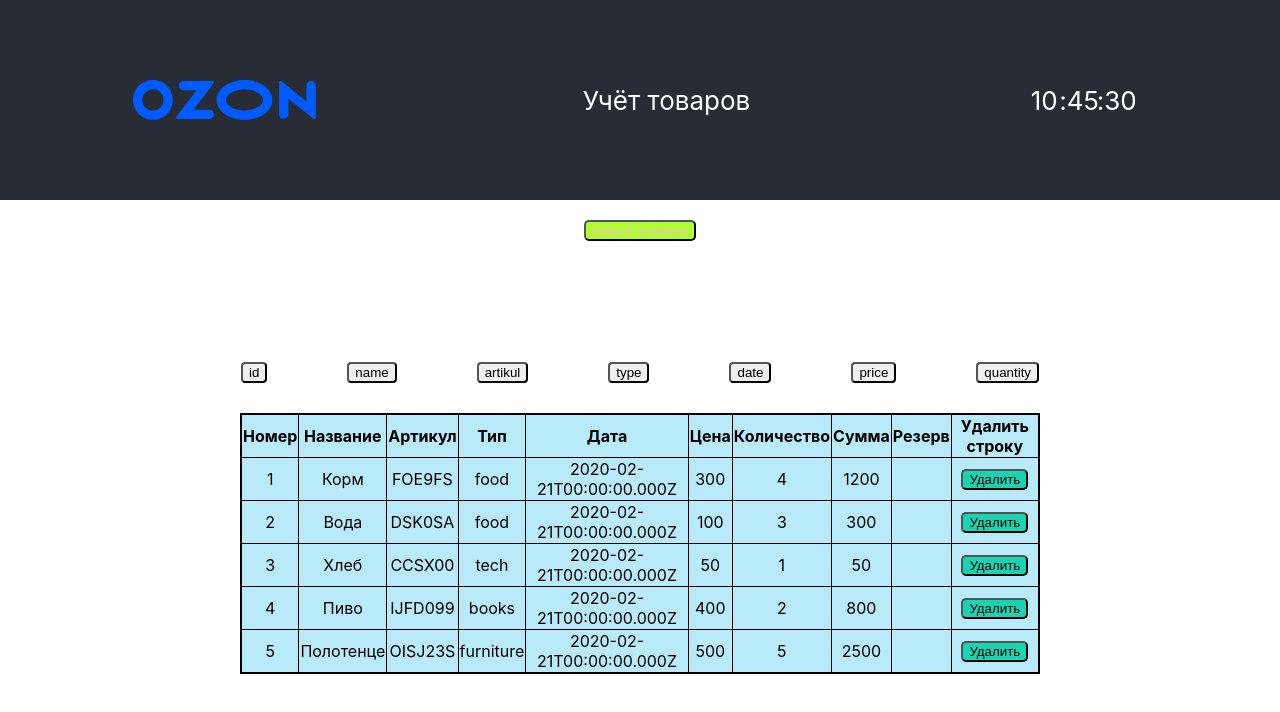
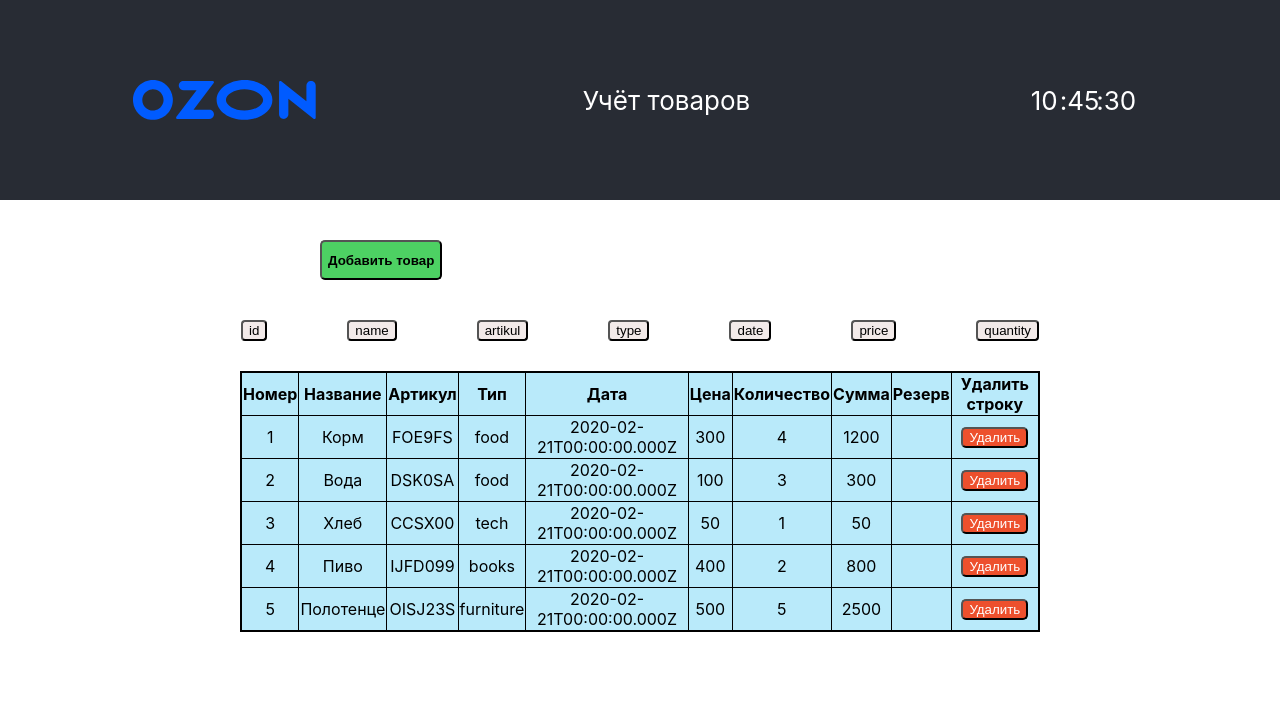
Before and after one commit to thegreatdestroyer/ozon-trainee, a React (Create React App) app: page /table in a window 1280 px wide. Shown: the top 712 px of the page. Built offline with nearby package versions, Linux system fonts and the light colour scheme.

Commit message:
поправил css, сделал форму добавления товара модальным окном

```diff
--- a/src/App.css
+++ b/src/App.css
@@ -1,3 +1,4 @@
 .App {
-  text-align: center;
+  margin: 0;
+  padding: 0;
 }
--- a/src/components/AddRowForm/AddRowForm.css
+++ b/src/components/AddRowForm/AddRowForm.css
@@ -1,25 +1,100 @@
+.form {
+
+}
+
 .addForm {
     display: none;
 }
 
 .addButton {
-    background: greenyellow;
+    background: #4dd163;
     border-radius: 5px;
-    color: rgb(245, 189, 189);
-    margin-top: 20px;
-    margin-bottom: 20px;
+    color: black;
+    cursor: pointer;
+    height: 40px;
+    font-weight: 600;
+    margin-left: 320px;
+    margin-top: 40px;
+}
+
+.addButtonHidden {
+    display: none;
 }
 
 .saveButton {
-    margin-top: 20px;
-    background: #19D4B2;
-    border-radius: 5px;
-    color: black;
+    width: 100%;
+    margin: 20px 0 0 15px;
+    background: #1e9463;
+    border-radius: 10px;
+    color: white;
+    cursor: pointer;
+    height: 40px;
+    font-weight:600;
+}
+
+.saveButton:hover {
+    background: #ed502d;
+}
+
+.closeButton {
+    padding: 0;
+    border: none;
+    font: inherit;
+    color: inherit;
+    background-color: white;
+    cursor: pointer;
+    font-weight:600;
+    font-size: 30px;
+    position: absolute;
+    top: 90px;
+    right: 470px;
 }
 
 .addFormDisplayed {
     width: 400px;
+    margin: auto;
+}
+
+input[type=text] {
+    padding: 10px;
+    margin: 10px 0;
+    box-shadow:0 0 15px 4px rgba(0,0,0,0.06);
+    border-radius:10px;
+}
+
+input[type=date] {
+    padding: 10px;
+    margin: 10px 0;
+    box-shadow:0 0 15px 4px rgba(0,0,0,0.06);
+    border-radius:10px;
+}
+
+input[type=number] {
+    padding: 10px;
+    margin: 10px 0;
+    box-shadow:0 0 15px 4px rgba(0,0,0,0.06);
+    border-radius:10px;
+}
+
+input {
+    width: 100%;
+}
+
+input, textarea {
+    font-family:inherit;
+    font-size: inherit;
+  }
+
+.showForm {
+    height: 100vh;
+    width: 100vw;
+    background-color: rgba(0, 0, 0, 0.5);
+    z-index: 1;
+    position: fixed;
+    top: 0;
+    left: 0;
     display: flex;
-    flex-direction: column;
     align-items: center;
+    justify-content: center;
+    transition: 0.5s;
 }
--- a/src/components/AddRowForm/AddRowForm.js
+++ b/src/components/AddRowForm/AddRowForm.js
@@ -13,6 +13,7 @@ const AddRowForm = (props) => {
         quantity: ''
     });
     const [isOpen, setIsOpen] = React.useState(false);
+
 
     const handleSubmit = (event) => {
         event.preventDefault();
@@ -34,9 +35,14 @@ const AddRowForm = (props) => {
             setIsOpen(true);
         }
 
+        const handleCloseForm = () => {
+            setIsOpen(false);
+        }
+
 return (
     <div>
-        <button className="addButton" onClick={handleOpenForm}>Новый элемент</button>
+        <button className={!isOpen ? 'addButton' : 'addButtonHidden'} onClick={handleOpenForm}>Добавить товар</button>
+        <div className={isOpen ? 'showForm' : 'form'}>
             <form className={isOpen ? 'addFormDisplayed' : 'addForm'} onSubmit={handleSubmit}>
                 <input type="text" name='name' placeholder='name' onChange={handleChange} value={formState.name}/>
                 <input type="text" name='artikul' placeholder='artikul' onChange={handleChange}/>
@@ -44,8 +50,10 @@ return (
                 <input type="date" name='date' placeholder='date' onChange={handleChange}/>
                 <input type="number" name='price' placeholder='price' onChange={handleChange}/>
                 <input type="number" name='quantity' placeholder='quantity' onChange={handleChange}/>
-                <button classeName="saveButton" type='submit'>Сохранить</button>
+                <button className="saveButton" type='submit'>Сохранить</button>
+                <button className="closeButton" type='button' onClick={handleCloseForm}>Х</button>
             </form>
+        </div>
     </div>
 )
 }
--- a/src/components/Clock/Clock.css
+++ b/src/components/Clock/Clock.css
@@ -1,10 +1,9 @@
 .clock {
     width: 130px;
     display: flex;
-    align-items: center;
     justify-content: center;
 }
 
 .time {
-    width: 30px;
+    width: 29px;
 }
--- a/src/components/Table/Table.css
+++ b/src/components/Table/Table.css
@@ -7,9 +7,9 @@
   }
 
   .deleteButton {
-    background: #19D4B2;
+    background: #ed502d;
     border-radius: 5px;
-    color: black;
+    color: white;
   }
 
   td {
--- a/src/components/Table/Table.js
+++ b/src/components/Table/Table.js
@@ -64,6 +64,7 @@ const Table = (props) => {
           setTypes(result);
         });
     }, []);
+
     return (
         <div>
           <AddRowForm onAddNewRow={handleAddNewRow}/>
--- a/src/components/TableFilter/TableFilter.css
+++ b/src/components/TableFilter/TableFilter.css
@@ -1,20 +1,25 @@
 .sortingButtons {
-    margin: 100px auto 0;
+    display: flex;
+    justify-content: center;
+    margin-top: 40px;
 }
 
 .sortButtonDesc {
-    background: lime;
+    background: #1e9463;
+    border-radius: 4px;
+    margin: 0 40px;
+    color: white;
+}
+
+.sortButtonAsc {
+    background:#ed502d;
+    border-radius: 4px;
+    margin: 0 40px;
+    color: white;
+}
+
+.sortButtonDefault {
+    background: #f2eae9;
     border-radius: 4px;
     margin: 0 40px;
 }
-
-.sortButtonAsc {
-    background:orangered;
-    border-radius: 4px;
-    margin: 0 40px;
-}
-
-.sortButtonDefault {
-    border-radius: 4px;
-    margin: 0 40px;
-}
--- a/src/components/TableFilter/TableFilter.js
+++ b/src/components/TableFilter/TableFilter.js
@@ -66,7 +66,6 @@ const TableFilter = (props) => {
         return 'sortButtonDefault';
     }
 
-
 return (
     <div className="sortingButtons">
     {buttons.map(({columnName, isDesc, isActive}) => {
```
